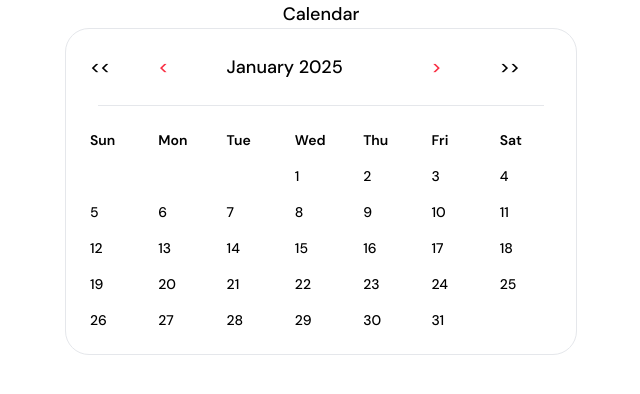
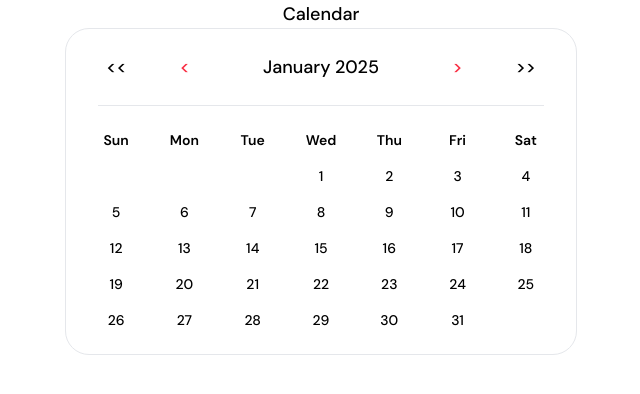
Before and after one commit to pg147/custom-calendar-react, a React (Vite) app: page / in a window 1280 px wide. Shown: the top 394 px of the page, without its empty margins (319-959 px from the left). Built offline with nearby package versions, Linux system fonts and the light colour scheme.

Commit message:
onClick handled

```diff
--- a/src/components/Cell.tsx
+++ b/src/components/Cell.tsx
@@ -1,12 +1,13 @@
 import clsx from "clsx";
 
 interface Props extends React.PropsWithChildren {
+    onClick? : () => void;
     className? : string;
 }
 
-const Cell: React.FC<Props> = ({className, children}) => {
+const Cell: React.FC<Props> = ({className, onClick, children}) => {
     return(
-        <div className={clsx("p-2 rounded-xl cursor-pointer font-medium hover:bg-tile", className)}>{children}</div>
+        <div onClick={onClick} className={clsx("p-2 rounded-xl text-center cursor-pointer font-medium hover:bg-tile", className)}>{children}</div>
     )
 }
 
```
